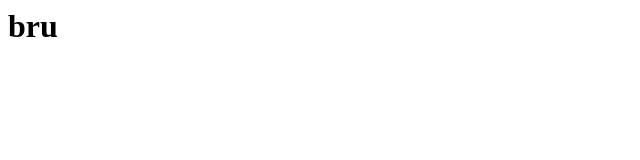
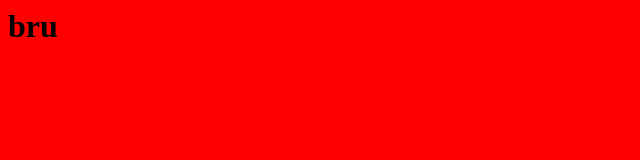
Before and after one commit to DragonClawLongboards/bru, a plain HTML site: page index.html in a window 1280 px wide. Shown: the whole page, without its empty margins (0-640 px from the left). Drawn offline with Linux system fonts and the light colour scheme.

Commit message:
Update index.html

```diff
--- a/index.html
+++ b/index.html
@@ -1 +1,7 @@
 <h1>bru</h1>
+<style>
+  body
+  {
+    background: red;
+  }
+</style>
```
